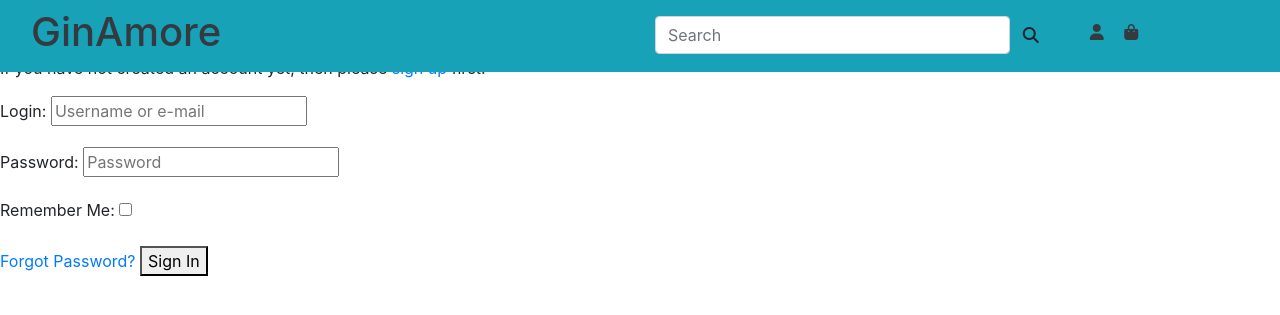
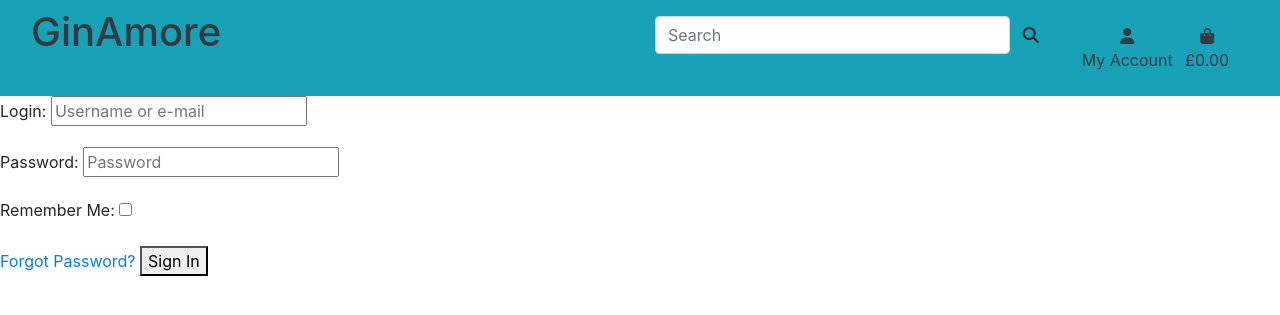
Before and after one commit to sophiebatten123/GinAmore, a Django app: page /accounts/login/ in a window 1280 px wide. Shown: the top 315 px of the page. Run offline with Django 3.2, Linux system fonts and the light colour scheme; some libraries are stand-ins or nearby versions.

Commit message:
user login and shopping bag icon added to header

```diff
--- a/templates/base.html
+++ b/templates/base.html
@@ -8,6 +8,9 @@
       <meta http-equiv="X-UA-Compatible" content="ie=edge">
       <meta charset="utf-8">
       <meta name="viewport" content="width=device-width, initial-scale=1, shrink-to-fit=no">
+      <meta name="description" content="GinAmore is a Luxury Gin shop which produces unique flavours and cocktail recipes.">
+      <meta name="keywords" content="gin, cocktail, mixer, botanical, luxury,">
+      <link rel="shortcut icon" type="image/jpg" href=""/>
     {% endblock %}
 
     {% block extra_meta %}
@@ -40,14 +43,48 @@
           </a>
         </div>
         <div class="col-4">
-          <form class="d-flex mt-3" role="search">
-            <input class="form-control me-2" type="search" placeholder="Search" aria-label="Search">
+          <form method="GET" action="" class="d-flex mt-3">
+            <input class="form-control me-2" type="text" placeholder="Search" name="q" aria-label="Search">
             <button class="btn" type="submit"><i class="fa-solid fa-magnifying-glass"></i></button>
           </form>
         </div>
         <div class="col-2">
-          <a href="" class="d-inline p-2 text-dark"><i class="fa-solid fa-user mt-4"></i></a>
-          <a href="" class="d-inline p-2 text-dark"><i class="fa-solid fa-bag-shopping mt-4"></i></a>
+          <ul class="list-inline mb-0">
+            <li class="list-inline-item dropdown">
+              <a href="" class="d-inline p-2 text-dark nav-link" data-toggle="dropdown" aria-haspopup="true" aria-expanded="true">
+                <div class="text-center">
+                  <div><i class="fa-solid fa-user"></i></div>
+                  <p class="my-0">My Account</p>
+                </div>
+              </a>
+              <div class="dropdown-menu">
+                {% if request.user.is_authenticated %}
+                  {% if request.user.is_superuser %}
+                    <a href="" class="dropdown-item">Shop Management</a>
+                  {% endif %}
+                  <a href="" class="dropdown-item">My Profile</a>
+                  <a href="{% url 'account_logout' %}" class="dropdown-item">Logout</a>
+                {% else %}
+                  <a href="{% url 'account_login' %}" class="dropdown-item">Login</a>
+                  <a href="{% url 'account_signup' %}" class="dropdown-item">Register</a>
+                {% endif %}
+              </div>
+            </li>
+            <li class="list-inline-item">
+              <a href="" class="{% if grand_total %} text-info {% else %} text-dark {% endif %} nav-link text-dark d-inline">
+                <div class="text-center">
+                  <div><i class="fa-solid fa-bag-shopping"></i></div>
+                  <p class="my-0">
+                    {% if grand_total %}
+                      ${{ grand_total|floatformat:2 }}
+                    {% else %}
+                      £0.00
+                    {% endif %}
+                  </p>
+                </div>
+              </a>
+            </li>
+          </ul>
         </div>
       </div>
     </header>
```
